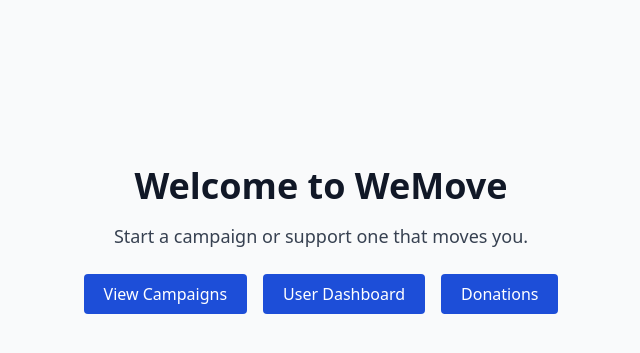
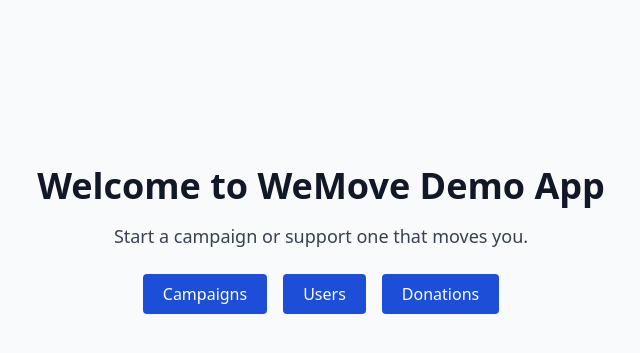
Before and after one commit to mattburnett-repo/we-move, a Flask app: page / in a window 1280 px wide. Shown: the part 96-449 px from the top of the page, without its empty margins (319-959 px from the left). Run offline with Flask 3, Linux system fonts and the light colour scheme; some libraries are stand-ins or nearby versions.

Commit message:
GH Actions, cleanup.
First iteration of github actions file (deploy-check.yml).
Code cleanup.
Edits to README.md

```diff
--- a/app/database/db.py
+++ b/app/database/db.py
@@ -1,5 +1,3 @@
-# sqlite3 instance/we-move.sqlite "SELECT * FROM table_name;"
-
 import sqlite3
 from datetime import datetime
 
@@ -31,7 +29,7 @@ def init_db():
     with current_app.open_resource('./database/schema.sql') as f:
         db.executescript(f.read().decode('utf8'))
 
-    # Insert test data
+    # Insert sample data
     with current_app.open_resource('./database/sample-data.sql') as f:
         db.executescript(f.read().decode('utf8'))
 
--- a/app/database/queries/donations.py
+++ b/app/database/queries/donations.py
@@ -14,8 +14,6 @@ GET_DONATION_TOTALS_BY_CAMPAIGN = """
     ORDER BY total_amount DESC;
 """
 
-# fix user/donor id missing on donations table
-# schema and sample data, as well as test data
 GET_DONATION_TOTALS_BY_USER = """
     SELECT COUNT(d.amount) AS total_donations, SUM(d.amount) AS total_amount, u.name AS user_name, c.title AS campaign_title
     FROM donations d
--- a/app/database/queries/users.py
+++ b/app/database/queries/users.py
@@ -11,7 +11,6 @@ GET_USER_BY_ID = """
     ORDER BY total_amount DESC;
 """
 
-# Number of campaigns each user has donated to
 GET_ALL_USERS_WITH_CAMPAIGNS_AND_DONATIONS = """
     SELECT u.*, COUNT(d.amount) AS total_donations, SUM(d.amount) AS total_amount
     FROM users u
--- a/app/database/schema.sql
+++ b/app/database/schema.sql
@@ -1,5 +1,3 @@
--- sqlite3 instance/we-move.sqlite "SELECT * FROM table_name;"
-
 -- Drop tables if they exist
 DROP TABLE IF EXISTS donations;
 DROP TABLE IF EXISTS campaigns;
@@ -31,7 +29,6 @@ CREATE TABLE campaigns (
 CREATE TABLE donations (
     id INTEGER PRIMARY KEY AUTOINCREMENT,
     campaign_id INTEGER NOT NULL,
-    -- donor_name TEXT,
     donor_id INTEGER NOT NULL,
     amount REAL NOT NULL CHECK (amount > 0),
     donated_at TEXT DEFAULT CURRENT_TIMESTAMP,
--- a/app/templates/base.html
+++ b/app/templates/base.html
@@ -3,7 +3,7 @@
 <head>
     <meta charset="UTF-8" />
     <meta name="viewport" content="width=device-width, initial-scale=1.0" />
-    <title>WeMove</title>
+    <title>WeMove Flask Demo</title>
     <script src="https://cdn.tailwindcss.com"></script>
 </head>
 <body class="bg-gray-50 text-gray-900 font-sans">
--- a/app/templates/index.html
+++ b/app/templates/index.html
@@ -2,11 +2,11 @@
 
 {% block body %}
     <div class="min-h-96 flex flex-col items-center justify-center px-4">
-        <h1 class="text-4xl font-bold mb-4">Welcome to WeMove</h1>
+        <h1 class="text-4xl font-bold mb-4">Welcome to WeMove Demo App</h1>
         <p class="text-lg text-gray-700 mb-6">Start a campaign or support one that moves you.</p>
         <div class="flex gap-4">
-            <a href="/campaigns/" class="bg-blue-700 text-white px-5 py-2 rounded hover:bg-blue-300 transition">View Campaigns</a>
-            <a href="/users/" class="bg-blue-700 text-white px-5 py-2 rounded hover:bg-blue-300 transition">User Dashboard</a>
+            <a href="/campaigns/" class="bg-blue-700 text-white px-5 py-2 rounded hover:bg-blue-300 transition">Campaigns</a>
+            <a href="/users/" class="bg-blue-700 text-white px-5 py-2 rounded hover:bg-blue-300 transition">Users</a>
             <a href="/donations/" class="bg-blue-700 text-white px-5 py-2 rounded hover:bg-blue-300 transition">Donations</a>
         </div>
     </div>
--- a/pyproject.toml
+++ b/pyproject.toml
@@ -1,7 +1,7 @@
 [project]
 name = "we-move"
 version = "0.0.1"
-description = "A platform for crowdfunding projects."
+description = "A demo app for crowdfunding projects."
 dependencies = [
     "flask",
 ]
```
Also changed, not shown: app/database/queries/campaigns.py (+1 -7 lines), .github/workflows/deploy-check.yml (added), README.md, app/templates/components/_flashMsgDisplay.html (indentation only).
